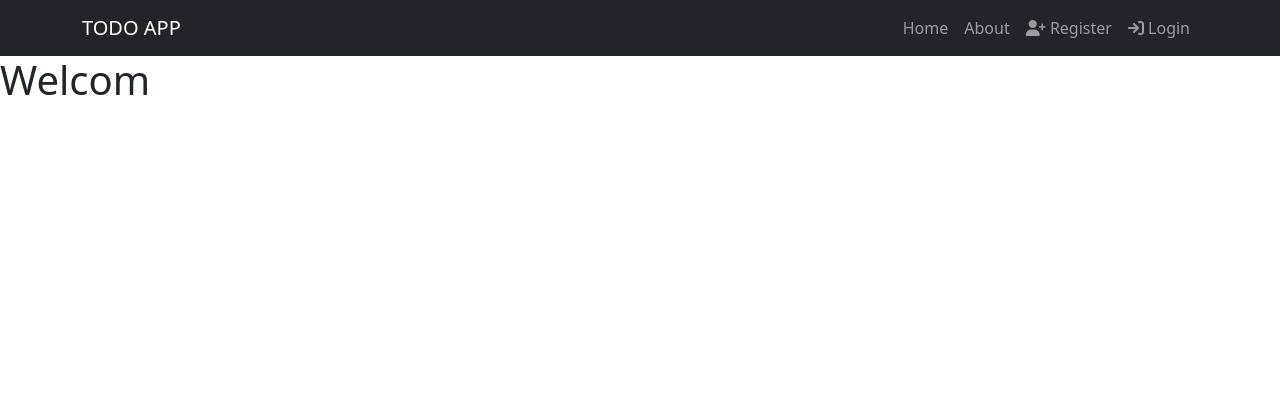
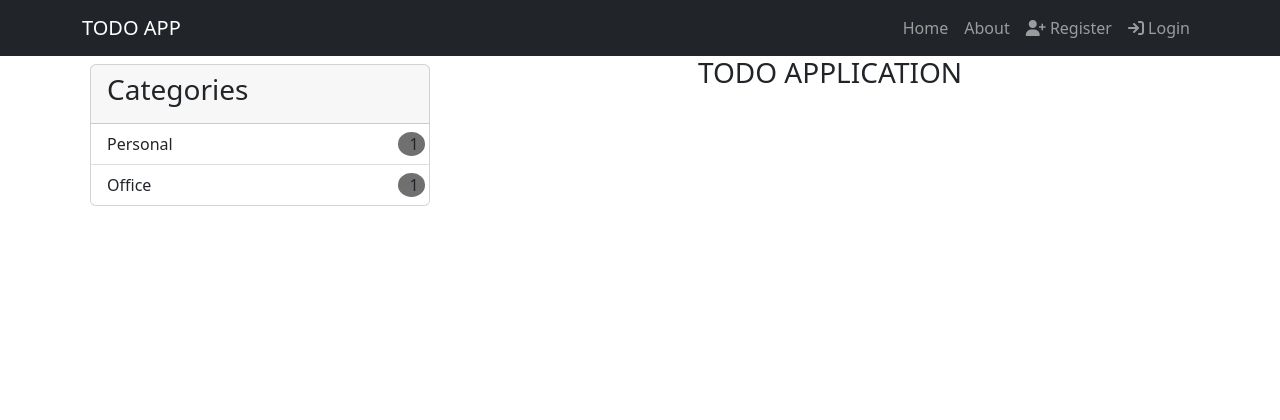
Before and after one commit to kamula/ToDo-App, a Django app: page /home in a window 1280 px wide. Shown: the top 420 px of the page. Run offline with Django 4.2, Linux system fonts and the light colour scheme; some libraries are stand-ins or nearby versions.

Commit message:
home page categories design

```diff
--- a/templates/todo/homePage.html
+++ b/templates/todo/homePage.html
@@ -1,4 +1,31 @@
 {% extends 'base.html' %}
 {% block content %}
-<h1>Welcom {{request.user.username}}</h1>
+    <div class="container">
+    <div class="row">
+        <div class="col-md-4">
+            <div class="card m-2">
+                <div class="card-header">
+                  <h3>Categories</h3>
+                </div>
+                <ul class="list-group list-group-flush">
+                    <li class="list-group-item">
+                        <div class="row">
+                            <div class="col-md-11">Personal</div>
+                            <div class="col-md-1" style="border-radius: 50%;background: #707070;">1</div>
+                        </div>
+                    </li>
+                    <li class="list-group-item">
+                        <div class="row">
+                            <div class="col-md-11">Office</div>
+                            <div class="col-md-1" style="border-radius: 50%;background: #707070;">1</div>
+                        </div>
+                    </li>
+                </ul>
+            </div>
+        </div>
+        <div class="col-md-8">
+            <h3 class="text-center">TODO APPLICATION</h3>
+        </div>
+    </div>
+</div>
 {% endblock content %}
```
